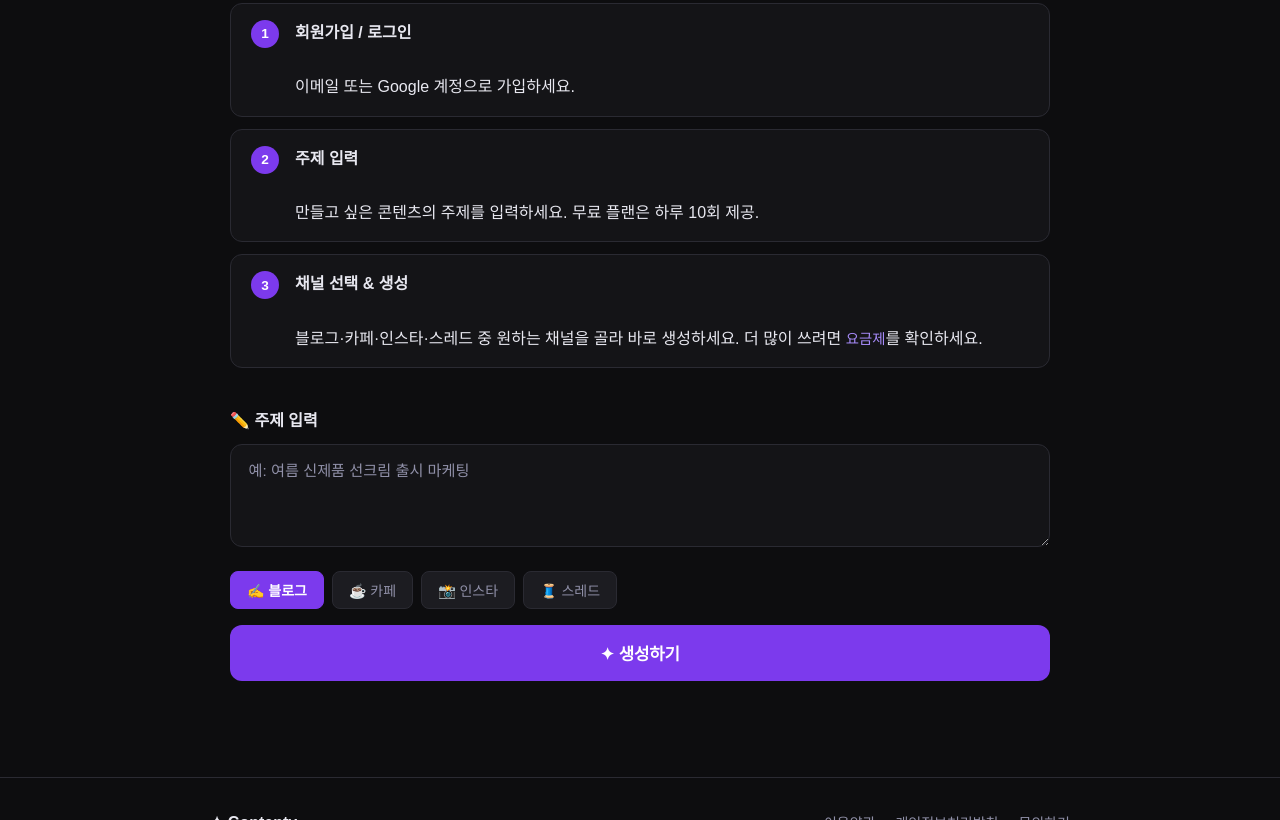
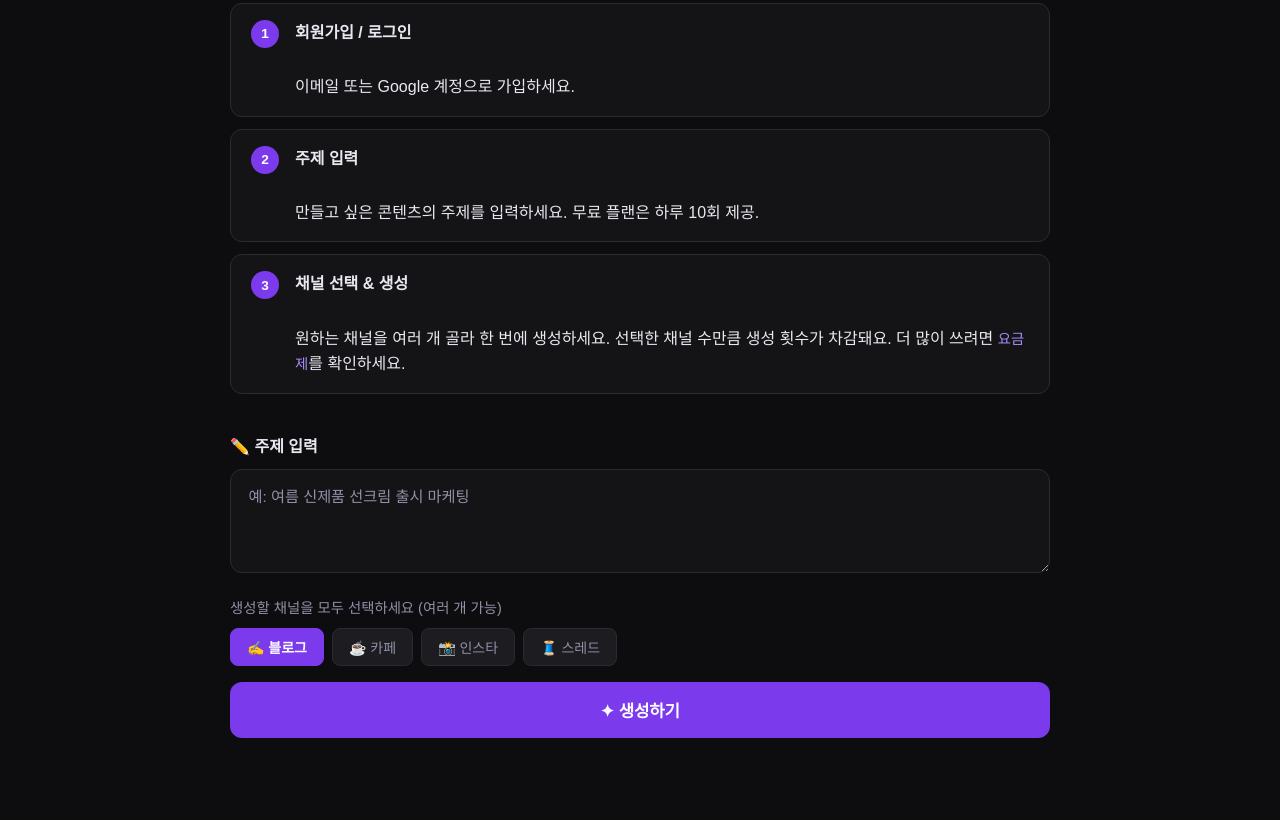
Before and after one commit to psh3456s2/contenty, a website: page public/index.html in a window 1280 px wide. Shown: the part 457-1277 px from the top of the page. Drawn offline with nearby package versions, Linux system fonts and the light colour scheme.

Commit message:
Update index.html

```diff
--- a/public/index.html
+++ b/public/index.html
@@ -39,7 +39,7 @@
       <div class="steps">
         <div class="step"><div class="step-num">1</div><div><strong>회원가입 / 로그인</strong><br>이메일 또는 Google 계정으로 가입하세요.</div></div>
         <div class="step"><div class="step-num">2</div><div><strong>주제 입력</strong><br>만들고 싶은 콘텐츠의 주제를 입력하세요. 무료 플랜은 하루 10회 제공.</div></div>
-        <div class="step"><div class="step-num">3</div><div><strong>채널 선택 & 생성</strong><br>블로그·카페·인스타·스레드 중 원하는 채널을 골라 바로 생성하세요. 더 많이 쓰려면 <a href="/pages/pricing.html">요금제</a>를 확인하세요.</div></div>
+        <div class="step"><div class="step-num">3</div><div><strong>채널 선택 & 생성</strong><br>원하는 채널을 여러 개 골라 한 번에 생성하세요. 선택한 채널 수만큼 생성 횟수가 차감돼요. 더 많이 쓰려면 <a href="/pages/pricing.html">요금제</a>를 확인하세요.</div></div>
       </div>
     </section>
 
@@ -48,6 +48,7 @@
         <label>✏️ 주제 입력</label>
         <textarea id="topicInput" placeholder="예: 여름 신제품 선크림 출시 마케팅" rows="3"></textarea>
       </div>
+      <p style="color:var(--text2);font-size:0.9rem;margin-bottom:0.5rem">생성할 채널을 모두 선택하세요 (여러 개 가능)</p>
       <div class="tabs" style="margin-bottom:1rem">
         <button class="tab active" data-tab="blog">✍️ 블로그</button>
         <button class="tab" data-tab="cafe">☕ 카페</button>
@@ -58,6 +59,7 @@
     </section>
 
     <section class="results-section" id="resultsSection" style="display:none">
+      <div class="tabs" id="resultTabs" style="margin-bottom:1rem"></div>
       <div id="resultsContent" class="results-content"></div>
     </section>
   </main>
```
